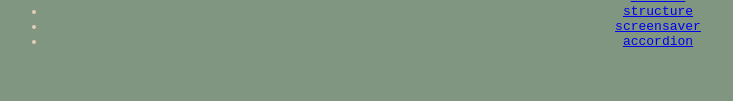
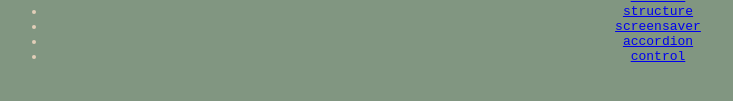
Before and after one commit to choiag/class-site, a plain HTML site: page index.html in a window 1280 px wide. Shown: the part 329-430 px from the top of the page, 2-735 px from the left. Drawn offline with Linux system fonts and the light colour scheme.

Commit message:
update on main site

```diff
--- a/index.html
+++ b/index.html
@@ -18,6 +18,7 @@
             <li><a href="structure/index.html">structure</a></li>
             <li><a href="animationshop/index.html">screensaver</a></li>
             <li><a href="accordion/index.html">accordion</a></li>
+            <li><a href="control/index.html">control</a></li>
         </ul>
     </body>
 </html>
```
Also changed, not shown: 1 other file.
